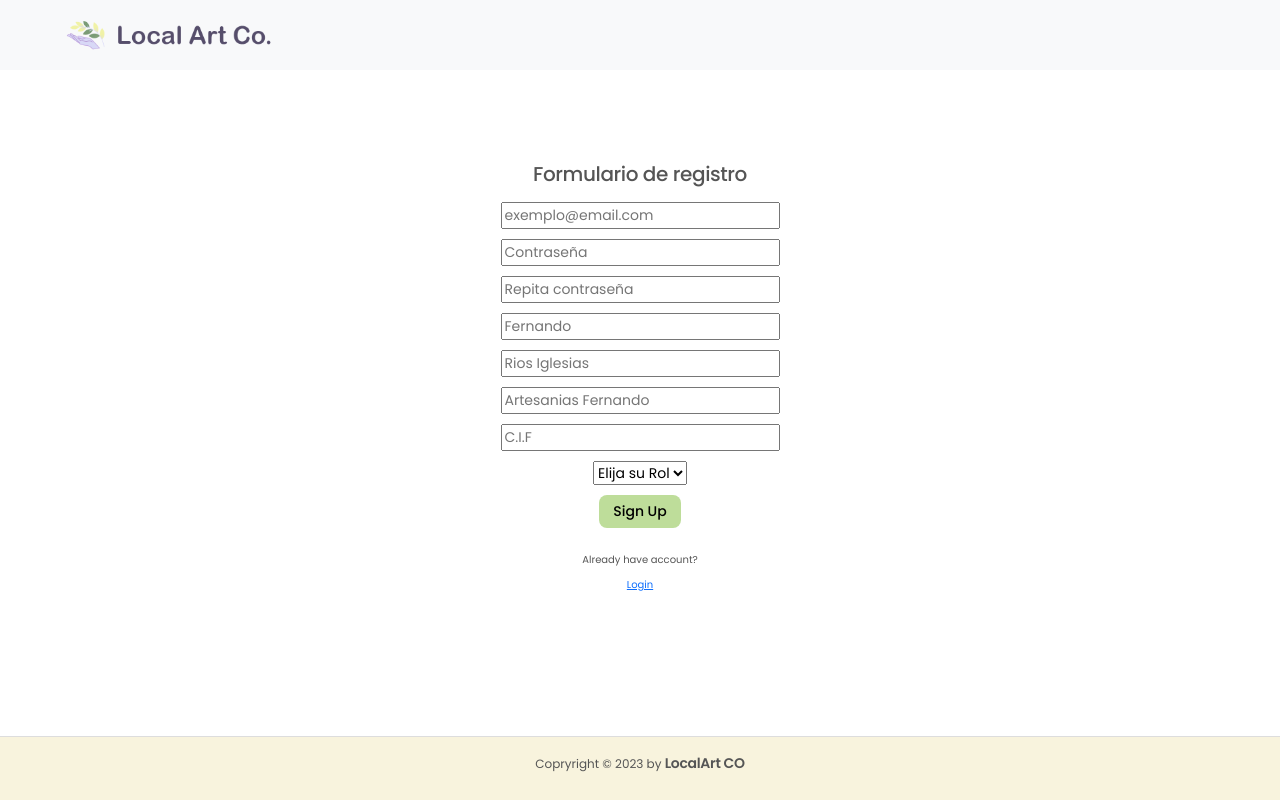
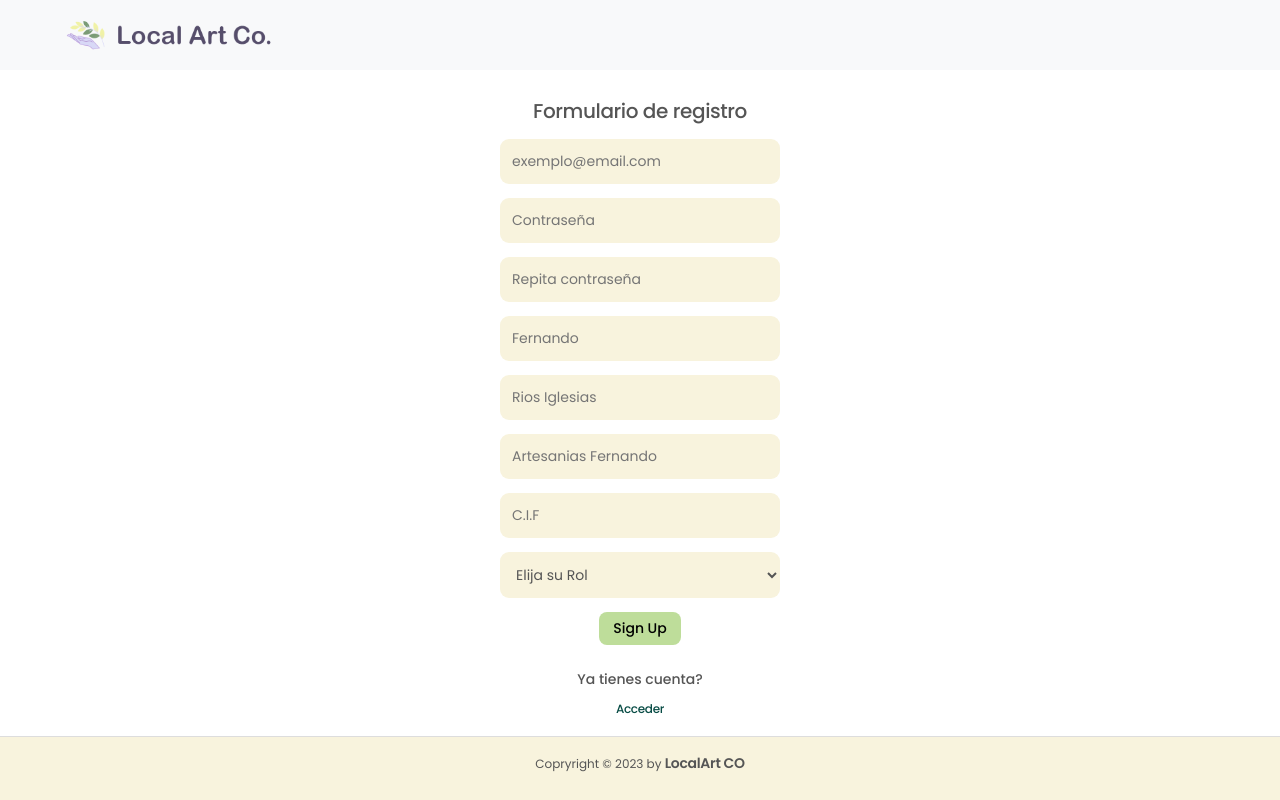
Before and after one commit to eoGimenez/localartCo-client, a React (Create React App) app: page /signup in a window 1280 px wide. Built offline with nearby package versions, Linux system fonts and the light colour scheme; no server answers.

Commit message:
front home/login/signup

```diff
--- a/src/pages/HomePage/HomePage.css
+++ b/src/pages/HomePage/HomePage.css
@@ -1,5 +1,11 @@
 .section--hero h1 {
   margin-bottom: 2rem;
+  font-size: 3rem;
+  letter-spacing: -0.04rem;
+  font-weight: 600;
+}
+.section--hero h2 {
+  font-size: 1.6rem;
 }
 .home--secondheader {
   margin-block: 2rem;
--- a/src/pages/HomePage/HomePage.jsx
+++ b/src/pages/HomePage/HomePage.jsx
@@ -15,23 +15,24 @@ function HomePage() {
   return (
     <section className='section--hero'>
       <h1>Bienvenido a localArt CO</h1>
-      <HomeVideo />
       <h2 className='home--secondheader'>
         {' '}
-        Local Art Co. connects artisans with physical stores. <br />
-        Artisans leave their products in consignment, set the price, and stores
-        sell the products and earn a percentage.
+        En Local Art Co. conectamos artesanos con tiendas físicas.
         <br />
-        We guarantee a fair deal for all parties involved.
+        Los artesanos dejan sus productos en consignación, establecen el precio
+        y las tiendas se encargan de vender los productos y ganar un porcentaje.
+        <br />
+        Garantizamos un trato justo para todas las partes involucradas.
       </h2>
+      <HomeVideo />
       <div className='auth--container'>
         <Link to='/signup'>
           {' '}
-          <button className='btn btn--link'>Sign Up</button>{' '}
+          <button className='btn btn--link'>Registrarse</button>{' '}
         </Link>
         <Link to='/login'>
           {' '}
-          <button className='btn btn--link'>Login</button>{' '}
+          <button className='btn btn--link'>Acceder</button>{' '}
         </Link>
       </div>
     </section>
--- a/src/pages/LoginPage/LoginPage.css
+++ b/src/pages/LoginPage/LoginPage.css
@@ -0,0 +1,68 @@
+.form--login {
+  font-size: 1.4rem;
+  display: grid;
+  gap: 1.4rem;
+  margin-bottom: 2.4rem;
+}
+
+.form--login fieldset {
+  grid-template-columns: 1fr;
+}
+
+.form--login input {
+  font-family: inherit;
+  margin-inline: auto;
+  color: inherit;
+  width: 28rem;
+  padding: 1.2rem;
+  border: none;
+  background-color: var(--yellow-light);
+  border-radius: 9px;
+  resize: none;
+}
+
+.form--login textarea {
+  height: 10rem;
+}
+
+.form--login button {
+  font-family: 'Poppins', sans-serif;
+  font-weight: 500;
+  justify-self: center;
+  border: none;
+  padding: 0.6rem 1.4rem;
+  border-radius: 8px;
+  background-color: var(--primary-light);
+
+  transition: all 0.3s;
+}
+
+.form--login button:hover {
+  background-color: var(--primary-dark);
+  color: var(--lighter-font);
+}
+
+.section--login p {
+  font-family: 'Poppins', sans-serif;
+  font-size: 1.4rem;
+  font-weight: 500;
+}
+
+.signup--link--login:link,
+.signup--link--login:visited {
+  font-family: 'Poppins', sans-serif;
+  text-decoration: none;
+  color: var(--primary-dark);
+  font-size: 1.2rem;
+  font-weight: 500;
+  letter-spacing: -0.03rem;
+  padding: 0.6rem 1.2rem;
+  border-radius: 9px;
+
+  transition: all 0.3s;
+}
+
+.signup--link--login:hover,
+.signup--link--login:active {
+  background-color: var(--yellow-light);
+}
--- a/src/pages/LoginPage/LoginPage.jsx
+++ b/src/pages/LoginPage/LoginPage.jsx
@@ -33,28 +33,30 @@ function LoginPage() {
   };
 
   return (
-    <div className='LoginPage'>
+    <section className='section--login'>
       <h1>Login</h1>
 
-      <form onSubmit={handleLoginSubmit}>
-        <label>Email:</label>
-        <input type='email' name='email' value={email} onChange={handleEmail} />
+      <form className='form--login' onSubmit={handleLoginSubmit}>
 
-        <label>Password:</label>
+        <input type='email' name='email' value={email} onChange={handleEmail} placeholder='email@ejemplo.com' required />
+
+
         <input
           type='password'
           name='password'
           value={password}
           onChange={handlePassword}
+          placeholder='Contraseña'
+          required
         />
 
         <button type='submit'>Login</button>
       </form>
       {errorMessage && <p className='error-message'>{errorMessage}</p>}
 
-      <p>Don`t have an account yet?</p>
-      <Link to={'/signup'}> Sign Up</Link>
-    </div>
+      <p>Aun no tienes cuenta ?</p>
+      <Link className='signup--link--login' to={'/signup'}> Crear cuenta</Link>
+    </section>
   );
 }
 
--- a/src/pages/SignupPage/SignupPage.css
+++ b/src/pages/SignupPage/SignupPage.css
@@ -10,12 +10,29 @@
 .form--signUp {
   font-size: 1.4rem;
   display: grid;
-  gap: 1rem;
+  gap: 1.4rem;
   margin-bottom: 2.4rem;
 }
 
 .form--signUp fieldset {
   grid-template-columns: 1fr;
+}
+
+.form--signUp select,
+.form--signUp input,
+.form--signUp textarea {
+  font-family: inherit;
+  color: inherit;
+  width: 28rem;
+  padding: 1.2rem;
+  border: none;
+  background-color: var(--yellow-light);
+  border-radius: 9px;
+  resize: none;
+}
+
+.form--signUp textarea {
+  height: 10rem;
 }
 
 .form--signUp button {
@@ -34,3 +51,28 @@
   background-color: var(--primary-dark);
   color: var(--lighter-font);
 }
+
+.section--signUp p {
+  font-family: 'Poppins', sans-serif;
+  font-size: 1.4rem;
+  font-weight: 500;
+}
+
+.signup--link--login:link,
+.signup--link--login:visited {
+  font-family: 'Poppins', sans-serif;
+  text-decoration: none;
+  color: var(--primary-dark);
+  font-size: 1.2rem;
+  font-weight: 500;
+  letter-spacing: -0.03rem;
+  padding: .6rem 1.2rem;
+  border-radius: 9px;
+
+  transition: all 0.3s;
+}
+
+.signup--link--login:hover,
+.signup--link--login:active {
+  background-color: var(--yellow-light);
+}
--- a/src/pages/SignupPage/SignupPage.jsx
+++ b/src/pages/SignupPage/SignupPage.jsx
@@ -93,8 +93,8 @@ function SignupPage() {
 
       {errorMessage && <p className='error-message'>{errorMessage}</p>}
 
-      <p>Already have account?</p>
-      <Link to={'/login'}> Login</Link>
+      <p>Ya tienes cuenta?</p>
+      <Link className='signup--link--login' to={'/login'}> Acceder </Link>
     </section>
   );
 }
```
